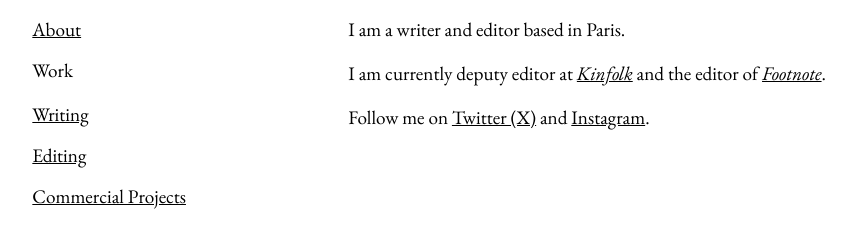
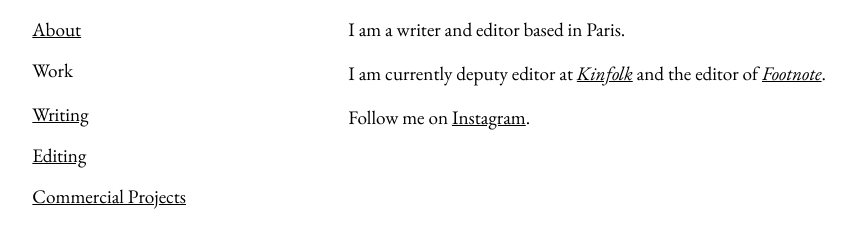
Before and after one commit to GAUpton/gaupton.github.io, a Jekyll site: the page built from about.md, in a window 1280 px wide. Shown: the part 171-419 px from the top of the page, without its empty margins (81-937 px from the left). Built offline with Jekyll 4.4.1, drawn with Linux system fonts in a browser that asks for light colours.

Commit message:
Removes deleted Twitter/X account

```diff
--- a/about.md
+++ b/about.md
@@ -1,8 +1,9 @@
 ---
 layout: page
 ---
+
 I am a writer and editor based in Paris.
 
 I am currently deputy editor at [<cite>Kinfolk</cite>](https://www.kinfolk.com/) and the editor of [<cite>Footnote</cite>](https://footnotemag.com/).
 
-Follow me on [Twitter (X)](https://x.com/gaupton) and [Instagram](https://www.instagram.com/{{ site.author.instagram }}).
+Follow me on [Instagram](https://www.instagram.com/{{ site.author.instagram }}).
```
